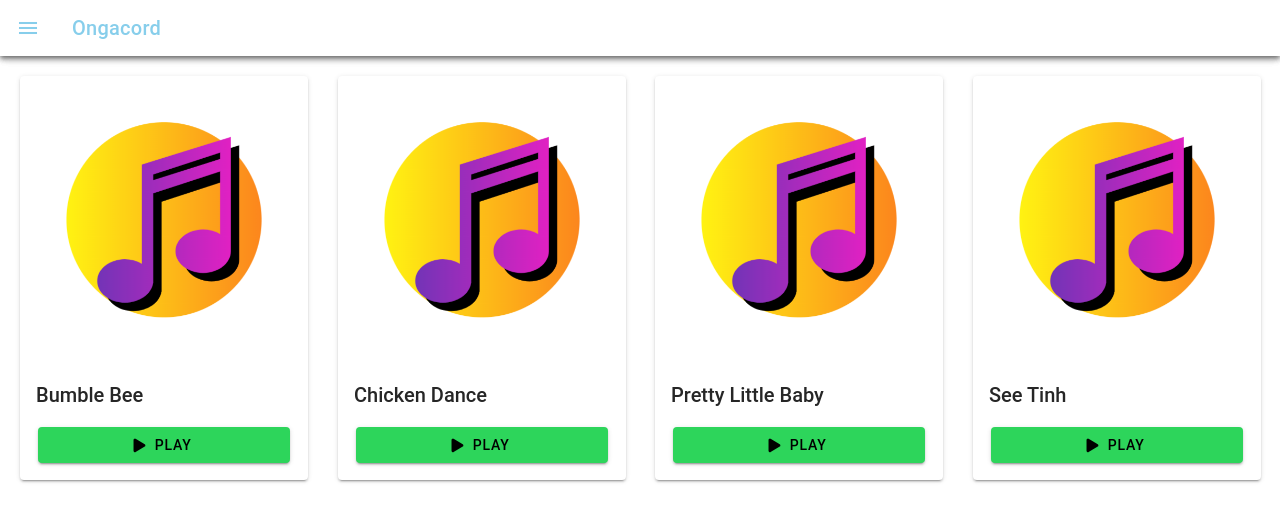
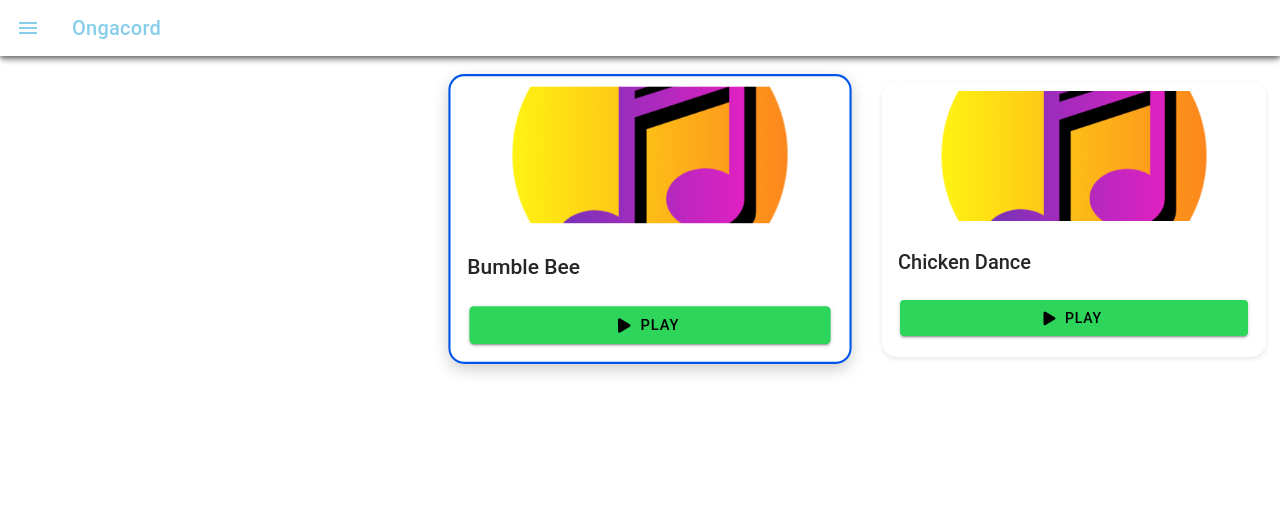
Before and after one commit to ArkDriveDev/Ongacord, a React (Vite) app: page /musics in a window 1280 px wide. Shown: the top 522 px of the page. Built offline with nearby package versions, Linux system fonts and the light colour scheme.

Commit message:
added Musics.css and added scroll function

```diff
--- /dev/null
+++ b/src/pages/Musics.css
@@ -0,0 +1,96 @@
+/* Musics.css */
+
+.music-container {
+  width: 100%;
+  height: 100%;
+  overflow-x: scroll;
+  scroll-snap-type: x mandatory;
+  scroll-padding: 0 50%;
+  -webkit-overflow-scrolling: touch;
+  padding: 20px 0;
+  cursor: grab;
+}
+
+.music-container:active {
+  cursor: grabbing;
+}
+
+.music-container::-webkit-scrollbar {
+  display: none;
+}
+
+.music-grid {
+  display: inline-flex;
+  flex-direction: row;
+  width: max-content;
+  padding: 0 calc(50% - 35vw);
+}
+
+.music-row {
+  display: flex;
+  gap: 20px;
+  user-select: none;
+}
+
+.music-col {
+  display: flex;
+  justify-content: center;
+  scroll-snap-align: center;
+}
+
+.music-card {
+  width: 70vw;
+  min-width: 70vw;
+  transition: all 0.3s ease;
+  transform-origin: center;
+  box-shadow: 0 2px 5px rgba(0,0,0,0.1);
+  border-radius: 15px;
+  overflow: hidden;
+  margin: 0 5px;
+  user-select: none;
+  touch-action: pan-y;
+}
+
+.music-card.snap-center {
+  transform: scale(1.05);
+  box-shadow: 0 5px 15px rgba(0,0,0,0.2);
+  border: 2px solid var(--ion-color-primary);
+}
+
+.music-card.playing {
+  border: 2px solid var(--ion-color-danger);
+}
+
+.music-image {
+  width: 100%;
+  height: 150px;
+  object-fit: cover;
+  padding: 10px;
+  pointer-events: none;
+}
+
+.play-button {
+  margin-top: 10px;
+}
+
+@media (min-width: 768px) {
+  .music-card {
+    width: 40vw;
+    min-width: 40vw;
+  }
+
+  .music-grid {
+    padding: 0 calc(50% - 20vw);
+  }
+}
+
+@media (min-width: 1024px) {
+  .music-card {
+    width: 30vw;
+    min-width: 30vw;
+  }
+
+  .music-grid {
+    padding: 0 calc(50% - 15vw);
+  }
+}
--- a/src/pages/Musics.tsx
+++ b/src/pages/Musics.tsx
@@ -1,12 +1,13 @@
-import React, { useState, useRef } from 'react';
+import React, { useState, useRef, useEffect } from 'react';
 import {
   IonPage, IonHeader, IonToolbar, IonTitle, IonContent,
   IonCard, IonCardHeader, IonCardTitle, IonCardContent,
   IonButton, IonIcon, IonRow, IonCol, IonGrid
 } from '@ionic/react';
 import { play, pause } from 'ionicons/icons';
+import './Musics.css';
 
-// Import audio files (verify paths are correct!)
+// Import audio files
 import Music1 from '../Musics/Bumble bee.mp3';
 import Music2 from '../Musics/Chicken Dance.mp3';
 import Music3 from '../Musics/Pretty little baby.mp3';
@@ -23,7 +24,6 @@ interface MusicItem {
 }
 
 const Musics: React.FC = () => {
-  // Audio refs for each track
   const audioRefs = [
     useRef<HTMLAudioElement>(null),
     useRef<HTMLAudioElement>(null),
@@ -31,7 +31,9 @@ const Musics: React.FC = () => {
     useRef<HTMLAudioElement>(null)
   ];
 
-  // Music data state
+  const containerRef = useRef<HTMLDivElement>(null);
+  const [centeredCard, setCenteredCard] = useState<number | null>(1); // Default to first card
+
   const [musicItems, setMusicItems] = useState<MusicItem[]>([
     { id: 1, title: 'Bumble Bee', audioSrc: Music1, isPlaying: false },
     { id: 2, title: 'Chicken Dance', audioSrc: Music2, isPlaying: false },
@@ -39,17 +41,42 @@ const Musics: React.FC = () => {
     { id: 4, title: 'See Tinh', audioSrc: Music4, isPlaying: false },
   ]);
 
+  useEffect(() => {
+    const container = containerRef.current;
+    if (!container) return;
+
+    const handleScroll = () => {
+      const containerWidth = container.offsetWidth;
+      const scrollPosition = container.scrollLeft + containerWidth / 2;
+
+      const cards = Array.from(document.querySelectorAll('.music-card'));
+      const centered = cards.find(card => {
+        const rect = card.getBoundingClientRect();
+        const cardCenter = rect.left - container.getBoundingClientRect().left + rect.width / 2;
+        return Math.abs(cardCenter - containerWidth / 2) < 30;
+      });
+
+      if (centered) {
+        const cardId = Number(centered.getAttribute('data-id'));
+        setCenteredCard(cardId);
+      }
+    };
+
+    container.addEventListener('scroll', handleScroll);
+    return () => container.removeEventListener('scroll', handleScroll);
+  }, []);
+
   const togglePlay = (id: number) => {
     setMusicItems(prevItems =>
       prevItems.map(item => {
         if (item.id === id) {
-          // Toggle play/pause for clicked item
           const audioRef = audioRefs[id-1].current;
           if (!item.isPlaying) {
             // Stop all other tracks
             prevItems.forEach((otherItem, index) => {
               if (otherItem.id !== id && audioRefs[index].current) {
                 audioRefs[index].current?.pause();
+                audioRefs[index].current!.currentTime = 0;
               }
             });
             // Play this track
@@ -62,10 +89,25 @@ const Musics: React.FC = () => {
           }
           return { ...item, isPlaying: !item.isPlaying };
         }
-        // Mark other tracks as not playing
         return { ...item, isPlaying: false };
       })
     );
+
+    // Scroll to center the selected card
+    const cardElement = document.querySelector(`.music-card[data-id="${id}"]`);
+    if (cardElement && containerRef.current) {
+      const container = containerRef.current;
+      const containerWidth = container.offsetWidth;
+      const cardRect = cardElement.getBoundingClientRect();
+      const containerRect = container.getBoundingClientRect();
+
+      const scrollTo = cardRect.left - containerRect.left + container.scrollLeft - (containerWidth / 2) + (cardRect.width / 2);
+
+      container.scrollTo({
+        left: scrollTo,
+        behavior: 'smooth'
+      });
+    }
   };
 
   return (
@@ -77,16 +119,19 @@ const Musics: React.FC = () => {
       </IonHeader>
 
       <IonContent fullscreen>
-        <div className="music-container">
-          <IonGrid>
-            <IonRow>
+        <div className="music-container" ref={containerRef}>
+          <IonGrid className="music-grid">
+            <IonRow className="music-row">
               {musicItems.map((item, index) => (
-                <IonCol key={item.id} size="6" sizeMd="4" sizeLg="3">
-                  <IonCard className="music-card">
+                <IonCol key={item.id} className="music-col">
+                  <IonCard
+                    className={`music-card ${centeredCard === item.id ? 'snap-center' : ''} ${item.isPlaying ? 'playing' : ''}`}
+                    data-id={item.id}
+                  >
                     <img
                       alt="Music cover"
                       src={MusicImage}
-                      style={{ width: '100%', padding: '10px' }}
+                      className="music-image"
                     />
                     <IonCardHeader>
                       <IonCardTitle>{item.title}</IonCardTitle>
@@ -96,6 +141,7 @@ const Musics: React.FC = () => {
                         expand="block"
                         onClick={() => togglePlay(item.id)}
                         color={item.isPlaying ? 'danger' : 'success'}
+                        className="play-button"
                       >
                         <IonIcon
                           slot="start"
```
